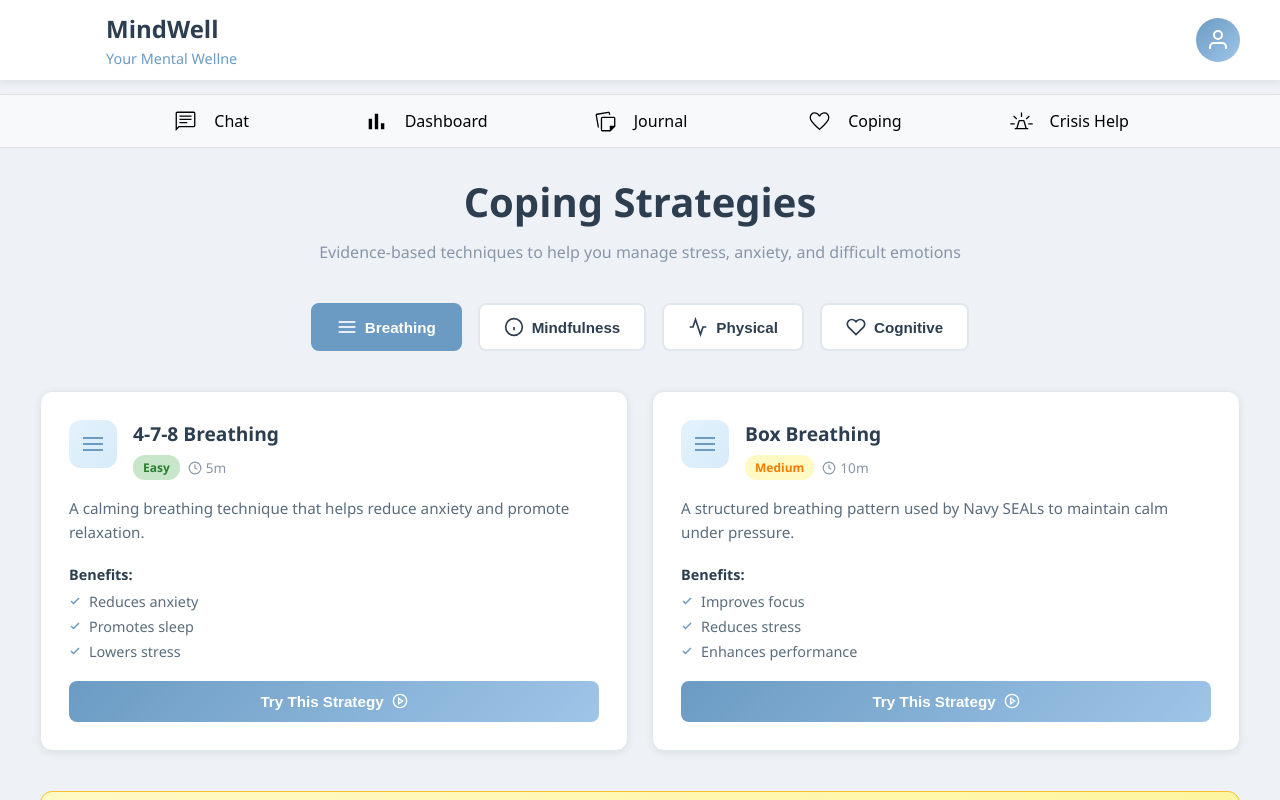
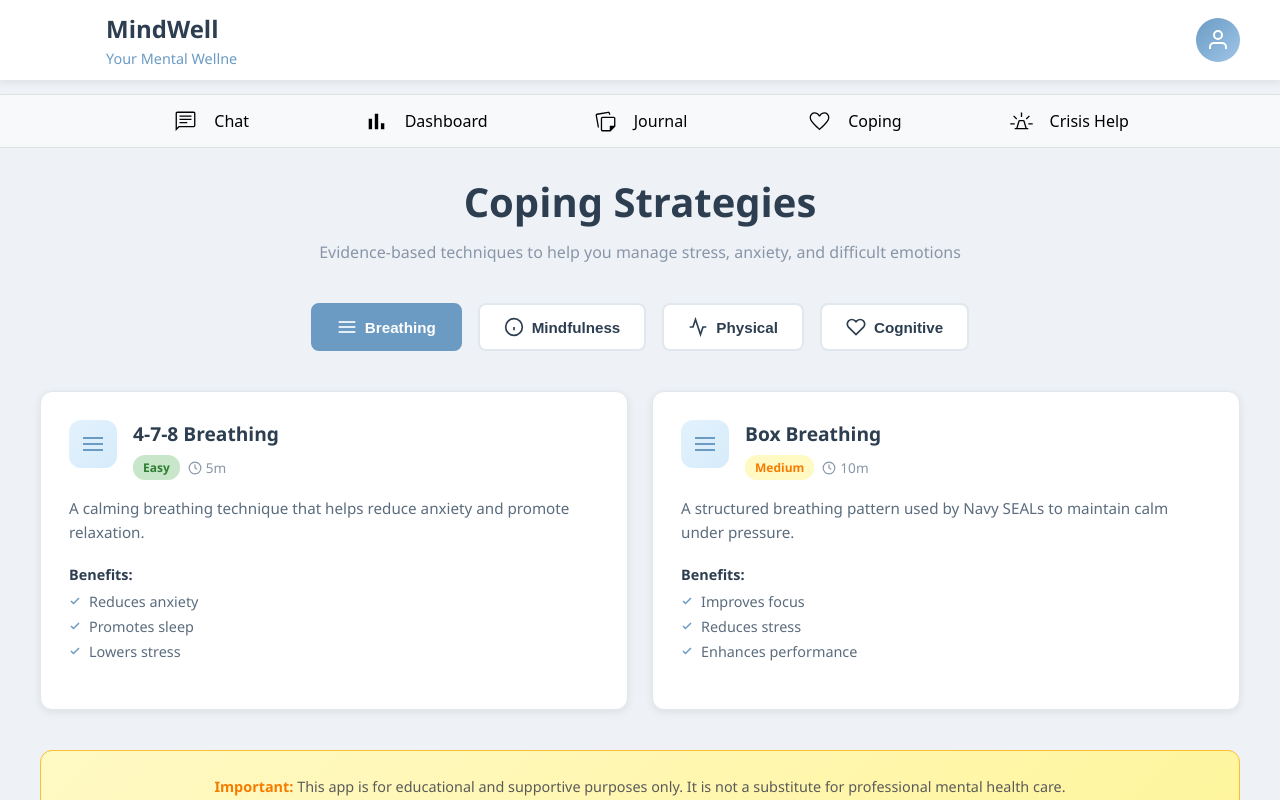
Before and after one commit to rakshit1862005/Mental_Wellness_Chatbot, a Next.js app in the folder frontend/: page /pages/coping in a window 1280 px wide. Shown: the top 800 px of the page. Built offline with nearby package versions, Linux system fonts and the light colour scheme.

Commit message:
Update page.js

```diff
--- a/frontend/src/app/pages/coping/page.js
+++ b/frontend/src/app/pages/coping/page.js
@@ -74,9 +74,7 @@ export default function CopingPage() {
         ]
     };
 
-    const handleTryStrategy = (strategy) => {
-        alert(`Starting: ${strategy.title}\n\nThis would open a guided experience for this strategy.`);
-    };
+
 
     return (
         <div className={styles.pageContainer}>
@@ -177,17 +175,6 @@ export default function CopingPage() {
                                     ))}
                                 </ul>
                             </div>
-
-                            <button
-                                className={styles.tryBtn}
-                                onClick={() => handleTryStrategy(strategy)}
-                            >
-                                Try This Strategy
-                                <svg width="16" height="16" viewBox="0 0 24 24" fill="none" stroke="currentColor" strokeWidth="2">
-                                    <circle cx="12" cy="12" r="10"></circle>
-                                    <polygon points="10 8 16 12 10 16 10 8"></polygon>
-                                </svg>
-                            </button>
                         </div>
                     ))}
                 </div>
```
